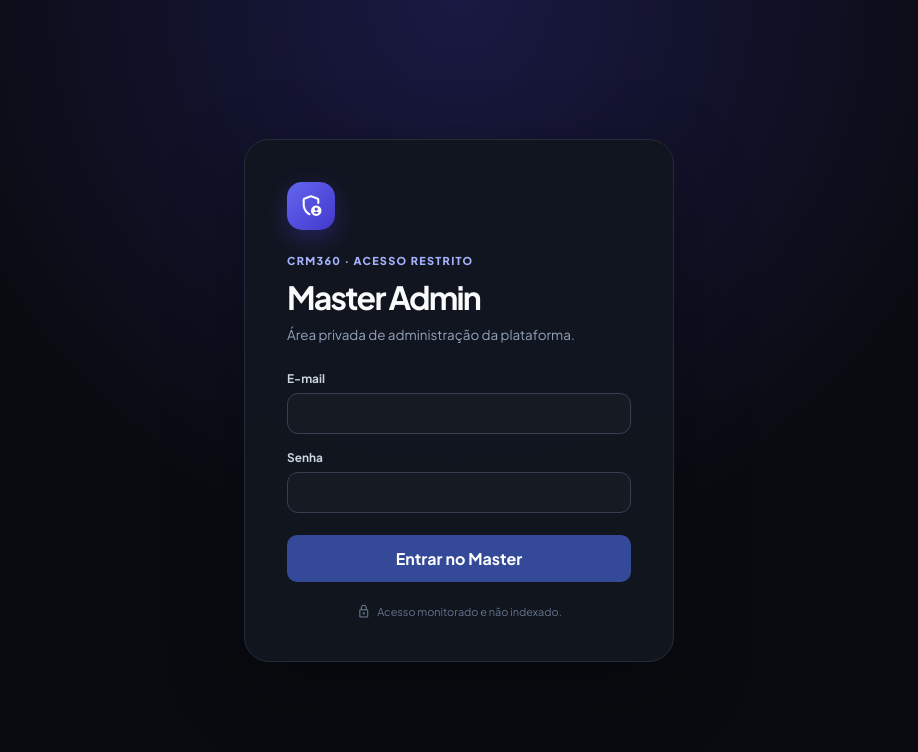
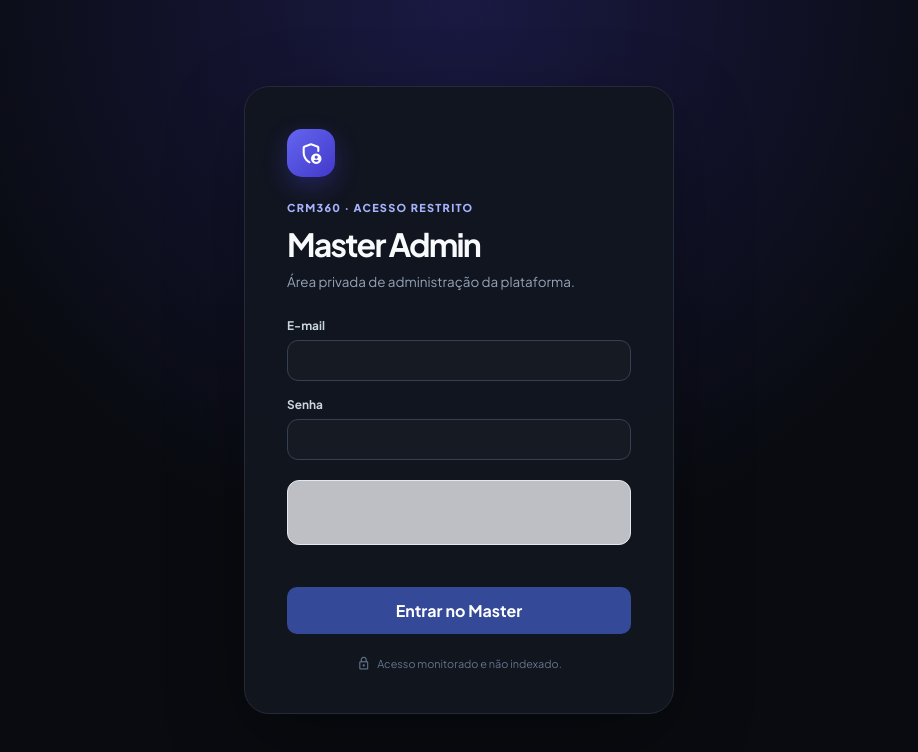
Before and after one commit to marciostuart/crm360, a Next.js app: page /master/login in a window 1280 px wide. Shown: the top 752 px of the page, without its empty margins (181-1099 px from the left). Built offline with nearby package versions, Linux system fonts and the light colour scheme; no server answers.

Commit message:
fix: space and center Turnstile on login

```diff
--- a/src/app/globals.css
+++ b/src/app/globals.css
@@ -25,6 +25,8 @@ button, input { font: inherit; }
 .field input:focus { border-color: var(--brand); box-shadow: 0 0 0 3px var(--brand-soft); }
 .primary-button { width: 100%; margin-top: 24px; border: 0; border-radius: 12px; padding: 14px; background: var(--brand); color: #fff; font-weight: 700; cursor: pointer; }
 .primary-button:disabled { opacity: .6; cursor: wait; }
+.turnstile-widget { display: flex; align-items: center; justify-content: center; min-height: 65px; margin: 20px 0; padding: 20px; border: 1px solid var(--border); border-radius: 12px; background: color-mix(in srgb, var(--brand-soft) 28%, var(--surface)); overflow: hidden; }
+.turnstile-widget iframe { max-width: 100%; }
 .error { margin-top: 14px; padding: 11px 12px; border-radius: 10px; background: #fef2f2; color: #b91c1c; font-size: .9rem; }
 .auth-footer { margin-top: 22px; text-align: center; font-size: .9rem; color: var(--muted); }
 .auth-footer a { color: var(--brand); font-weight: 700; }
--- a/src/app/login/page.tsx
+++ b/src/app/login/page.tsx
@@ -18,7 +18,7 @@ export default function LoginPage() {
     try {
       if (!turnstileToken) { setError("Confirme a verificação de segurança."); return; }
       const response = await fetch("/api/auth/login", { method: "POST", headers: { "Content-Type": "application/json" }, body: JSON.stringify({ email, password, turnstileToken }) });
-      if (!response.ok) { setError("E-mail ou senha inválidos."); return; }
+      if (!response.ok) { const body = await response.json().catch(() => ({})); setError(body.error ?? "E-mail ou senha inválidos."); return; }
       router.push("/dashboard"); router.refresh();
     } catch { setError("Não foi possível conectar ao sistema."); }
     finally { setLoading(false); }
```
